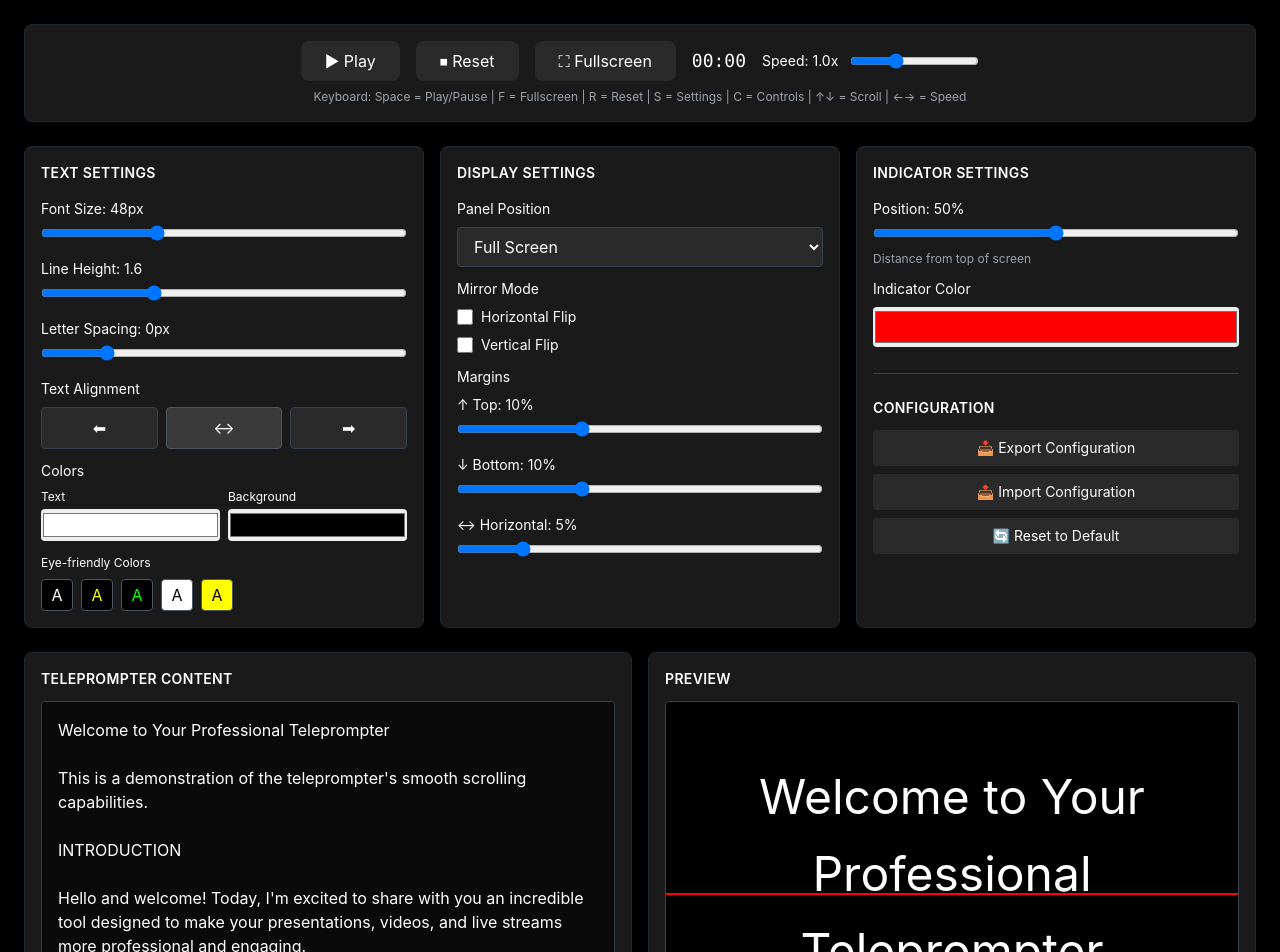
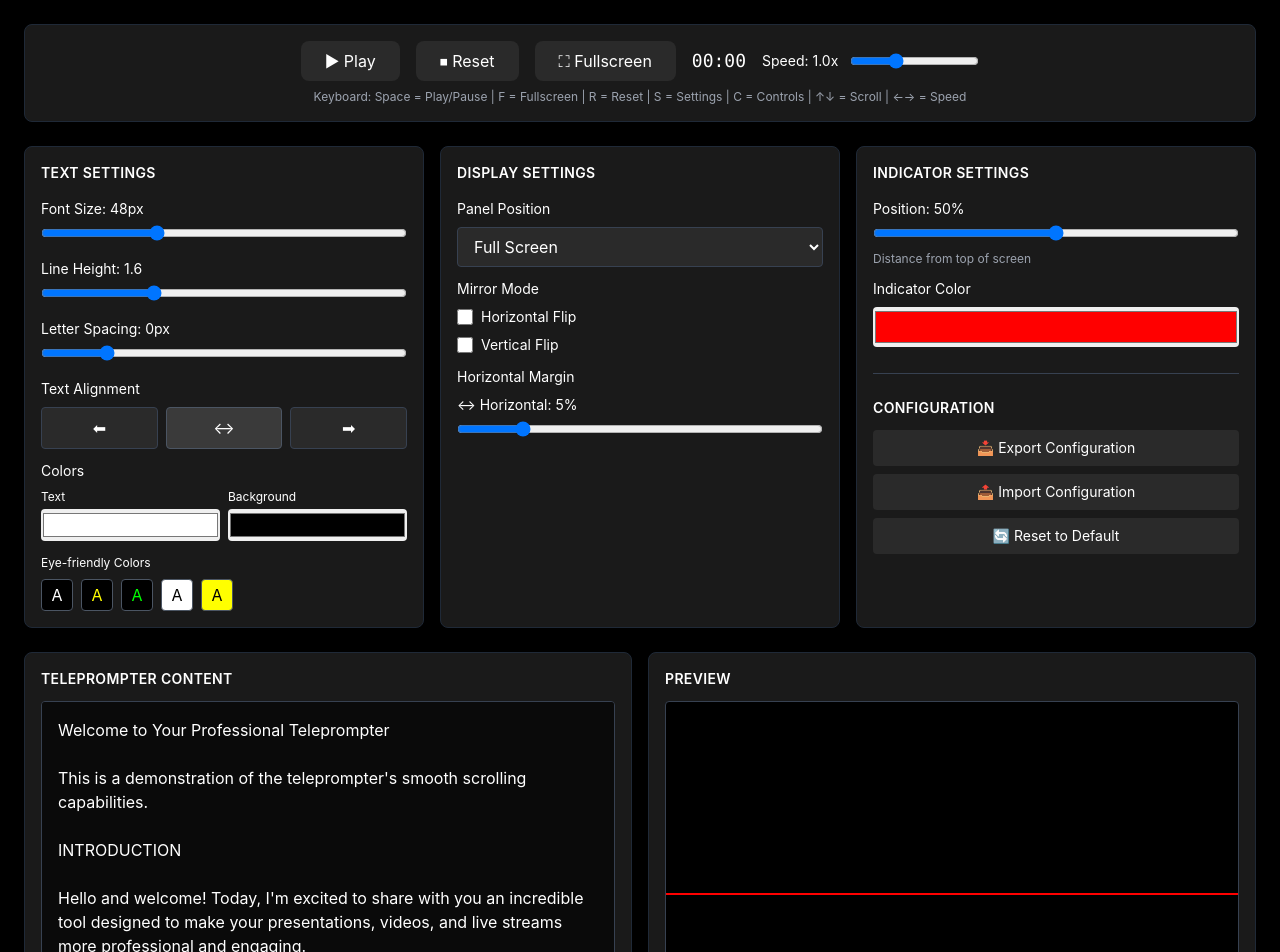
Before and after one commit to ShanningZhuang/OpenTeleprompter, a Next.js app: page / in a window 1280 px wide. Shown: the top 952 px of the page. Built offline with nearby package versions, Linux system fonts and the light colour scheme.

Commit message:
feat: add top and bottom margin

```diff
--- a/app/page.tsx
+++ b/app/page.tsx
@@ -15,8 +15,6 @@ interface TeleprompterConfig {
   panelPosition: "top" | "bottom" | "left" | "right" | "full";
   mirrorHorizontal: boolean;
   mirrorVertical: boolean;
-  marginTop: number; // percentage
-  marginBottom: number; // percentage
   marginHorizontal: number; // percentage (left and right combined)
 
   // Playback settings
@@ -37,8 +35,6 @@ const defaultConfig: TeleprompterConfig = {
   panelPosition: "full",
   mirrorHorizontal: false,
   mirrorVertical: false,
-  marginTop: 10, // 10%
-  marginBottom: 10, // 10%
   marginHorizontal: 5, // 5%
   speed: 1.0,
   indicatorPosition: 50,
@@ -181,6 +177,7 @@ export default function Home() {
   const fullscreenScrollRef = useRef<HTMLDivElement>(null);
   const fullscreenRef = useRef<HTMLDivElement>(null);
   const timerRef = useRef<NodeJS.Timeout | null>(null);
+  const [viewportPadding, setViewportPadding] = useState(600); // Start with reasonable default
 
   // Load settings from localStorage on mount
   useEffect(() => {
@@ -209,6 +206,34 @@ export default function Home() {
   useEffect(() => {
     localStorage.setItem('teleprompterContent', content);
   }, [content]);
+
+  // Calculate viewport padding (1 page worth of space at top and bottom)
+  useEffect(() => {
+    const updatePadding = () => {
+      if (isFullscreen) {
+        // In fullscreen, use the full window height
+        setViewportPadding(window.innerHeight);
+      } else {
+        // In preview mode, use the container's parent height
+        const currentRef = scrollRef.current;
+        if (currentRef && currentRef.parentElement) {
+          const containerHeight = currentRef.parentElement.clientHeight;
+          if (containerHeight > 0) {
+            setViewportPadding(containerHeight);
+          }
+        }
+      }
+    };
+
+    // Initial update with slight delay to ensure DOM is ready
+    const timer = setTimeout(updatePadding, 100);
+
+    window.addEventListener('resize', updatePadding);
+    return () => {
+      clearTimeout(timer);
+      window.removeEventListener('resize', updatePadding);
+    };
+  }, [isFullscreen]);
 
   // Handle scrolling
   useEffect(() => {
@@ -380,18 +405,15 @@ export default function Home() {
         setControlsVisible(prev => !prev);
       } else if (e.code === "ArrowUp" && !e.repeat) {
         e.preventDefault();
-        const currentRef = isFullscreen ? fullscreenScrollRef.current : scrollRef.current;
-        if (currentRef) {
-          const pageHeight = currentRef.clientHeight; // one viewport/page
-          setScrollPosition(prev => Math.max(0, prev - pageHeight));
-        }
+        // Use viewportPadding which represents the actual page/viewport size
+        setScrollPosition(prev => Math.max(0, prev - viewportPadding));
       } else if (e.code === "ArrowDown" && !e.repeat) {
         e.preventDefault();
         const currentRef = isFullscreen ? fullscreenScrollRef.current : scrollRef.current;
         if (currentRef) {
-          const pageHeight = currentRef.clientHeight; // one viewport/page
           const maxScroll = currentRef.scrollHeight - currentRef.clientHeight;
-          setScrollPosition(prev => Math.min(maxScroll, prev + pageHeight));
+          // Use viewportPadding which represents the actual page/viewport size
+          setScrollPosition(prev => Math.min(maxScroll, prev + viewportPadding));
         }
       } else if (e.code === "ArrowLeft" && !e.repeat) {
         e.preventDefault();
@@ -613,30 +635,7 @@ export default function Home() {
             </div>
 
             <div>
-              <label className="text-sm block mb-2">Margins</label>
-              <div className="space-y-3">
-                <div>
-                  <label className="text-sm block mb-1">↑ Top: {config.marginTop}%</label>
-                  <input
-                    type="range"
-                    min="0"
-                    max="30"
-                    value={config.marginTop}
-                    onChange={(e) => updateConfig({ marginTop: parseInt(e.target.value) })}
-                    className="w-full"
-                  />
-                </div>
-                <div>
-                  <label className="text-sm block mb-1">↓ Bottom: {config.marginBottom}%</label>
-                  <input
-                    type="range"
-                    min="0"
-                    max="30"
-                    value={config.marginBottom}
-                    onChange={(e) => updateConfig({ marginBottom: parseInt(e.target.value) })}
-                    className="w-full"
-                  />
-                </div>
+              <label className="text-sm block mb-2">Horizontal Margin</label>
               <div>
                 <label className="text-sm block mb-1">↔ Horizontal: {config.marginHorizontal}%</label>
                 <input
@@ -646,8 +645,8 @@ export default function Home() {
                   value={config.marginHorizontal}
                   onChange={(e) => updateConfig({ marginHorizontal: parseInt(e.target.value) })}
                   className="w-full"
+                  aria-label="Horizontal Margin"
                 />
-                </div>
               </div>
             </div>
           </div>
@@ -751,13 +750,17 @@ export default function Home() {
               ref={scrollRef}
               className="h-full overflow-y-scroll"
               style={{
-                paddingTop: `${config.marginTop}%`,
-                paddingBottom: `${config.marginBottom}%`,
                 paddingLeft: `${config.marginHorizontal}%`,
                 paddingRight: `${config.marginHorizontal}%`,
                 transform: `${config.mirrorHorizontal ? "scaleX(-1)" : ""} ${config.mirrorVertical ? "scaleY(-1)" : ""}`,
                 scrollbarWidth: "none",
                 msOverflowStyle: "none",
+              }}
+            >
+              <div
+                style={{
+                  paddingTop: `${viewportPadding}px`,
+                  paddingBottom: `${viewportPadding}px`,
                 }}
               >
                 <div
@@ -772,6 +775,7 @@ export default function Home() {
                   }}
                 >
                   {content}
+                </div>
               </div>
             </div>
           </div>
@@ -970,32 +974,9 @@ export default function Home() {
               </div>
             </div>
 
-            {/* Margins */}
+            {/* Horizontal Margin */}
             <div className="mb-4">
-              <label className="text-sm text-white block mb-2">Margins</label>
-              <div className="space-y-3">
-                <div>
-                  <label className="text-sm text-gray-300 block mb-1">Top: {config.marginTop}%</label>
-                  <input
-                    type="range"
-                    min="0"
-                    max="30"
-                    value={config.marginTop}
-                    onChange={(e) => updateConfig({ marginTop: parseInt(e.target.value) })}
-                    className="w-full"
-                  />
-                </div>
-                <div>
-                  <label className="text-sm text-gray-300 block mb-1">Bottom: {config.marginBottom}%</label>
-                  <input
-                    type="range"
-                    min="0"
-                    max="30"
-                    value={config.marginBottom}
-                    onChange={(e) => updateConfig({ marginBottom: parseInt(e.target.value) })}
-                    className="w-full"
-                  />
-                </div>
+              <label className="text-sm text-white block mb-2">Horizontal Margin</label>
               <div>
                 <label className="text-sm text-gray-300 block mb-1">Horizontal: {config.marginHorizontal}%</label>
                 <input
@@ -1005,8 +986,8 @@ export default function Home() {
                   value={config.marginHorizontal}
                   onChange={(e) => updateConfig({ marginHorizontal: parseInt(e.target.value) })}
                   className="w-full"
+                  aria-label="Horizontal Margin"
                 />
-                </div>
               </div>
             </div>
 
@@ -1077,13 +1058,17 @@ export default function Home() {
             ref={fullscreenScrollRef}
             className="h-full overflow-y-scroll"
             style={{
-              paddingTop: `${config.marginTop}%`,
-              paddingBottom: `${config.marginBottom}%`,
               paddingLeft: `${config.marginHorizontal}%`,
               paddingRight: `${config.marginHorizontal}%`,
               transform: `${config.mirrorHorizontal ? "scaleX(-1)" : ""} ${config.mirrorVertical ? "scaleY(-1)" : ""}`,
               scrollbarWidth: "none",
               msOverflowStyle: "none",
+            }}
+          >
+            <div
+              style={{
+                paddingTop: `${viewportPadding}px`,
+                paddingBottom: `${viewportPadding}px`,
               }}
             >
               <div
@@ -1103,5 +1088,6 @@ export default function Home() {
           </div>
         </div>
       </div>
+    </div>
   );
 }
```
Lines whose indentation alone changed are shown as unchanged.
